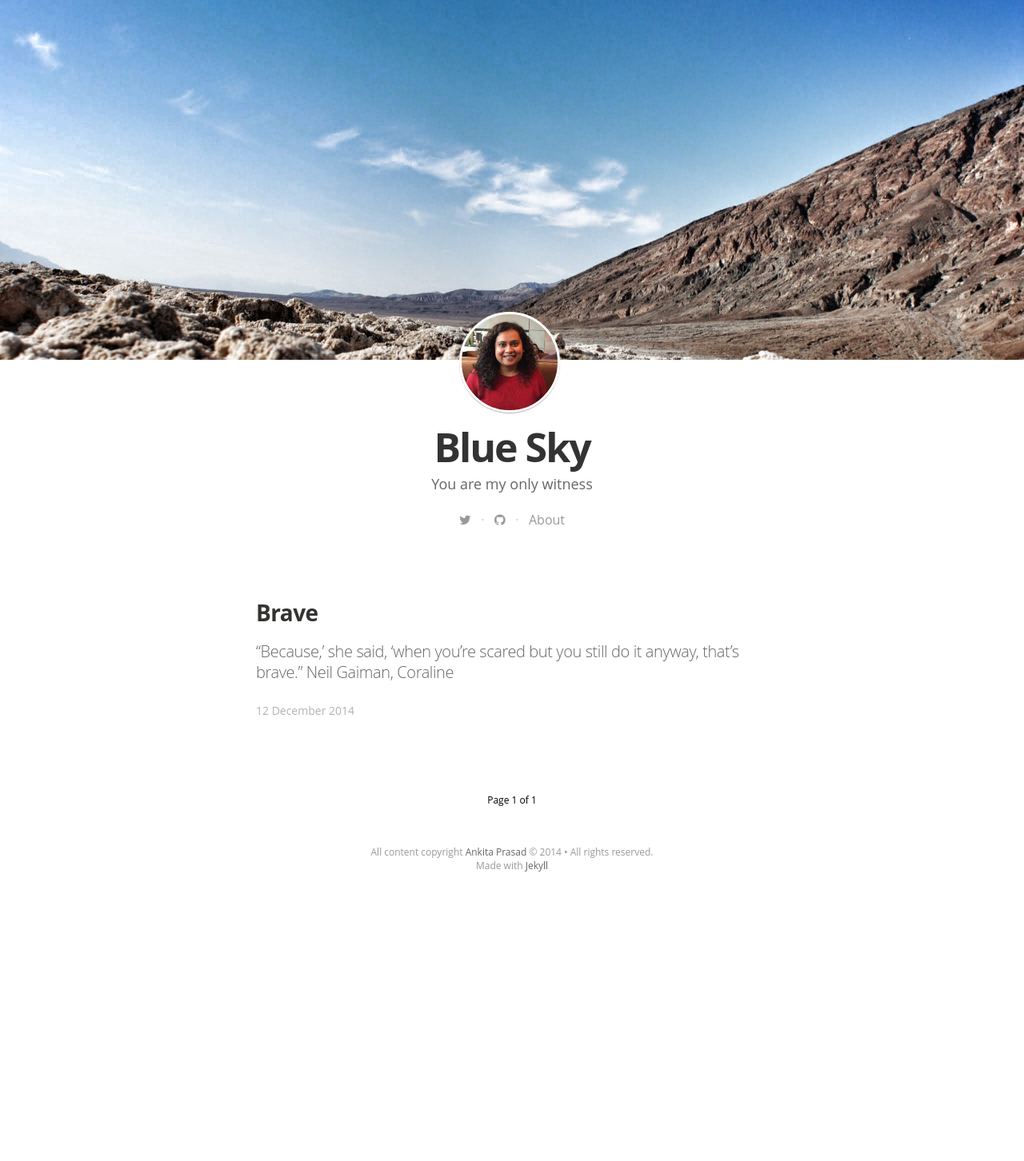
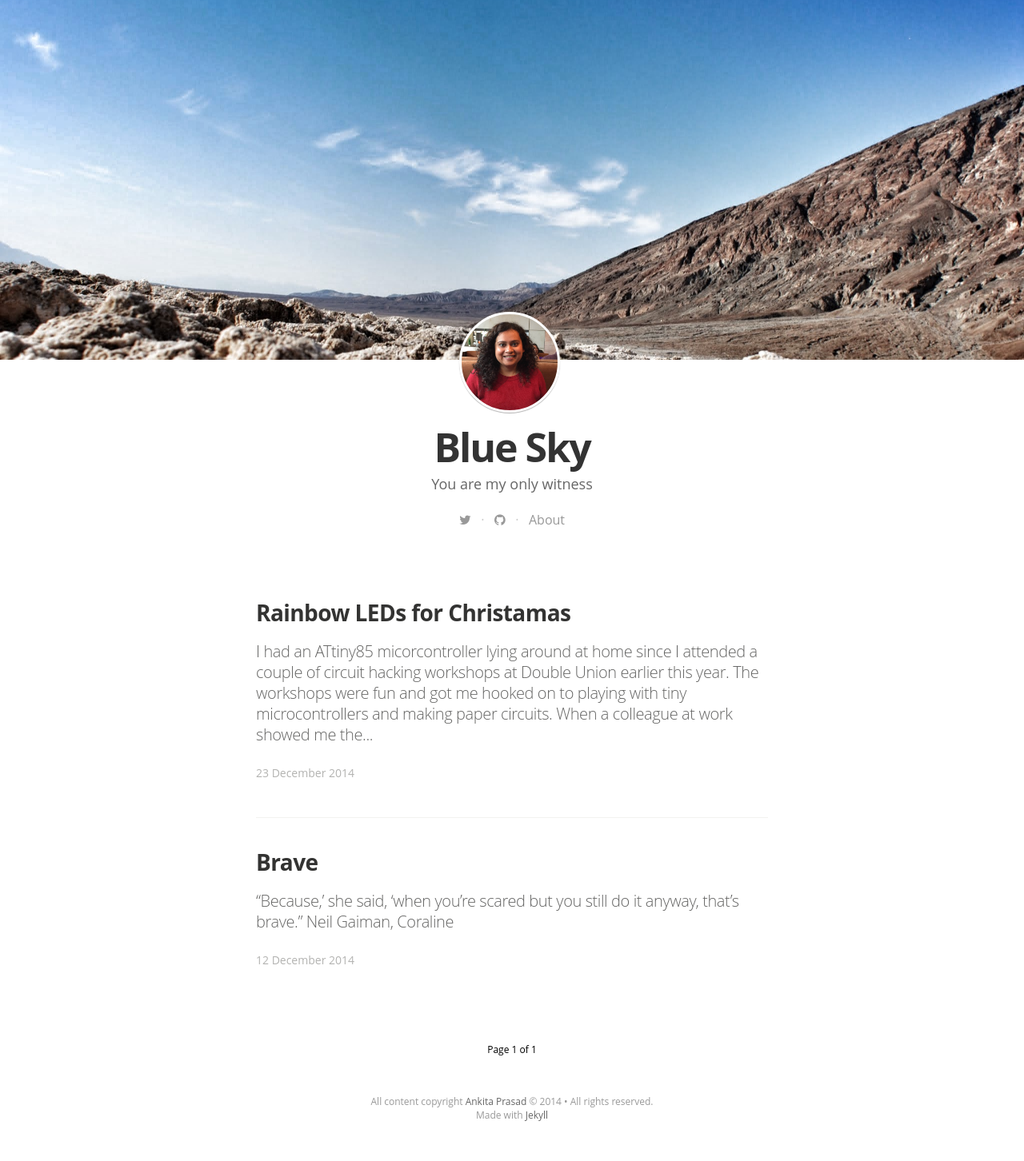
Before and after one commit to ankitaprasad/ankitaprasad.github.io, a Jekyll site: the page built from index.html, in a window 1280 px wide. Shown: the whole page at 80% size. Built offline with Jekyll 4.4.1, drawn with Linux system fonts in a browser that asks for light colours; nearby versions of some CDN libraries; some web fonts are replaced; Markdown is read by kramdown in place of the engine named in the settings; the list of posts is cut into pages by our own code; before the commit the page ends 1140 px from its top, so only the background shows below that; some of the changed lines change nothing that is shown.

Commit message:
blog post
post on driving adafruit neopixel using attiny85

```diff
--- a/_config.yml
+++ b/_config.yml
@@ -25,7 +25,7 @@ baseurl: ""
 # social icons and sharing options
 social:
   - icon:	twitter
-    url:	https://twitter.com/ankitaprasad
+    url:	https://twitter.com/ankita
     desc: Follow me on twitter
     share_url: http://twitter.com/share
     share_title: ?text=
--- /dev/null
+++ b/_posts/2014-12-23-ATTiny85-Neopixel.markdown
@@ -0,0 +1,31 @@
+---
+layout: post
+title: Rainbow LEDs for Christamas
+date: 2014-12-23 22:25:25
+categories: IoT
+---
+
+I had an [ATtiny85][attiny] micorcontroller lying around at home since I attended a couple of circuit hacking workshops at [Double Union][du] earlier this year. The workshops were fun and got me hooked on to playing with tiny microcontrollers and making paper circuits.
+
+When a colleague at work showed me the [Adafruit Neopixel][np] a few weeks back, I got intrigued by the idea of programming these LEDs with the ATtiny85. A quick google search pointed me to a well written [Instructable][instr] on driving Neopixels using ATtiny85.
+
+Half an hour of tinkering around and refreshing my memory on how to use a breadboard ;-) and voila I had my rainbow LEDs!
+
+Check it :
+<iframe width="854" height="510" src="//www.youtube.com/embed/VWDC2DeRBX8" frameborder="0" allowfullscreen></iframe>
+
+If you want to do something similar and are using the Instructable link above keep the following things in mind:
+
+* The ATtiny85 (internal 8 MHz clock) configuration can drive the Neopixels. Hence once you copy the attiny folder to the "hardware" directory under sketchbook (sketchbook location on my Mac is at /Users/username/Documents/Arduino), you can safely skip the instructions around editing the boards.txt file
+* Once you select your "Board" to ATtiny85 (internal 8 MHz clock) in the Arduino programming environment, don't forget to hit "Burn Bootloader". I missed doing this initially and just had 2 LEDs glowing instead of the 60!
+* For this demo I did not use the capacitor or the resistor that the instructable encourages you to use in your circuit.
+* I used the Sparkfun [Tiny AVR Programmer][avr] to programm my ATTiny85 microcontroller from the Arduino environment
+* I used a 5V power supply for the circuit.
+
+![Driver Circuit](/assets/article_images/2014-12-23-attiny1/attiny-driver-circuit.jpg)
+
+[attiny]: https://www.sparkfun.com/products/9378
+[du]: http://doubleunion.tumblr.com/post/79951996963/programming-attiny-thursday-20th-march
+[np]: http://www.adafruit.com/category/168
+[instr]: http://www.instructables.com/id/Use-a-1-ATTiny-to-drive-addressable-RGB-LEDs/
+[avr]: https://www.sparkfun.com/products/11801
```
Also changed, not shown: assets/article_images/2014-12-23-attiny1/attiny-driver-circuit.jpg (added), assets/article_images/about/carb_book_logo.png (deleted), assets/images/background_image.jpg (deleted), assets/images/screenshot1.jpg (deleted), assets/images/screenshot2.jpg (deleted), assets/images/screenshot3.jpg (deleted).
